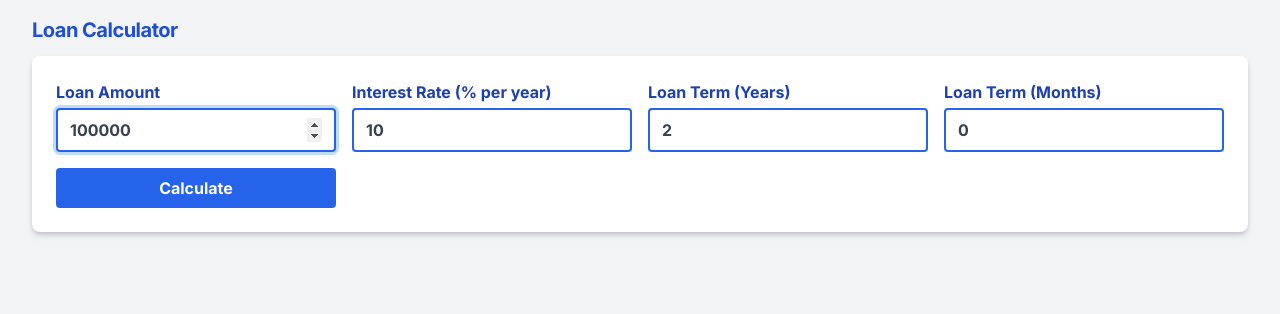
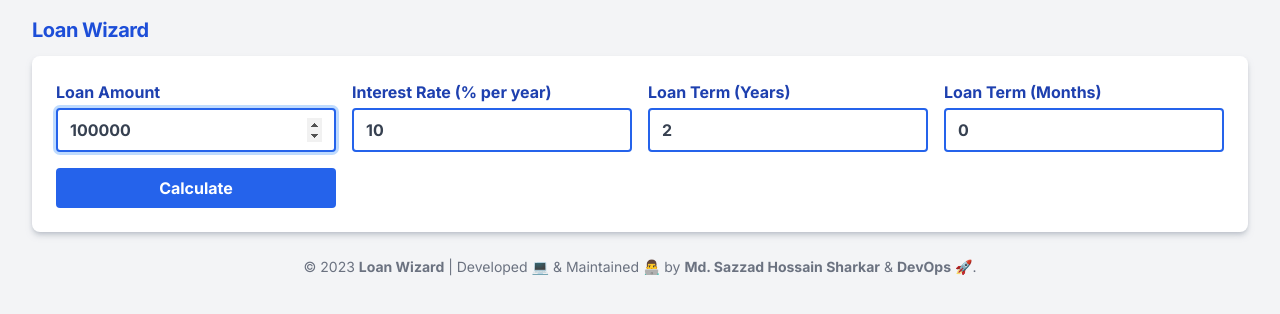
Before and after one commit to SHSharkar/Loan-Calculator, a website: page index.html in a window 1280 px wide. Drawn offline with nearby package versions, Linux system fonts and the light colour scheme.

Commit message:
Added meta description and footer copyright
This commit includes the addition of a meta description to improve SEO and copyright information in the footer of the website. These changes will help ensure that the website is compliant with legal requirements and is optimized for search engines.

```diff
--- a/index.html
+++ b/index.html
@@ -4,7 +4,16 @@
     <meta charset="utf-8" />
     <meta http-equiv="X-UA-Compatible" content="IE=edge" />
     <meta name="viewport" content="width=device-width, initial-scale=1" />
-    <title>Loan Calculator</title>
+    <title>Loan Wizard - Your Guide to Better Loans</title>
+    <meta
+      name="description"
+      content="Loan Wizard is your ultimate guide to better loans. Our tool helps you calculate loan amounts, interest rates, and monthly payments easily and accurately. Navigate your financial journey with Loan Wizard."
+    />
+    <meta
+      name="keywords"
+      content="Loan Calculator, Loan Wizard, Interest Rates, Loan Amount, Monthly Payments, Financial Planning, Loan Guide"
+    />
+    <meta name="author" content="Md. Sazzad Hossain Sharkar" />
     <link rel="preconnect" href="https://fonts.googleapis.com" />
     <link rel="preconnect" href="https://fonts.gstatic.com" crossorigin />
     <link
@@ -68,7 +77,7 @@
   <body class="min-h-full font-sans antialiased text-gray-600 bg-gray-100">
     <div class="container px-4 py-4 mx-auto max-w-screen-2xl sm:px-6 lg:px-8">
       <h1 class="mb-3 text-xl font-bold tracking-tight text-blue-700">
-        <a href="/">Loan Calculator</a>
+        <a href="/">Loan Wizard</a>
       </h1>
 
       <div
@@ -257,6 +266,26 @@
           </div>
         </div>
       </div>
+
+      <div class="inset-0 flex items-center justify-center">
+        <div
+          class="mt-6 leading-normal text-sm text-gray-500 space-y-1 text-center"
+        >
+          © 2023 <a href="/" target="_blank" class="font-bold">Loan Wizard</a> |
+          Developed 💻 &amp; Maintained 👨‍💻 by
+          <a
+            href="https://github.com/SHSharkar"
+            target="_blank"
+            class="font-bold"
+            >Md. Sazzad Hossain Sharkar</a
+          >
+          &amp;
+          <a href="https://devops.com.bd" target="_blank" class="font-bold"
+            >DevOps</a
+          >
+          🚀.
+        </div>
+      </div>
     </div>
 
     <script>
```
Also changed, not shown: dist/main.css.
